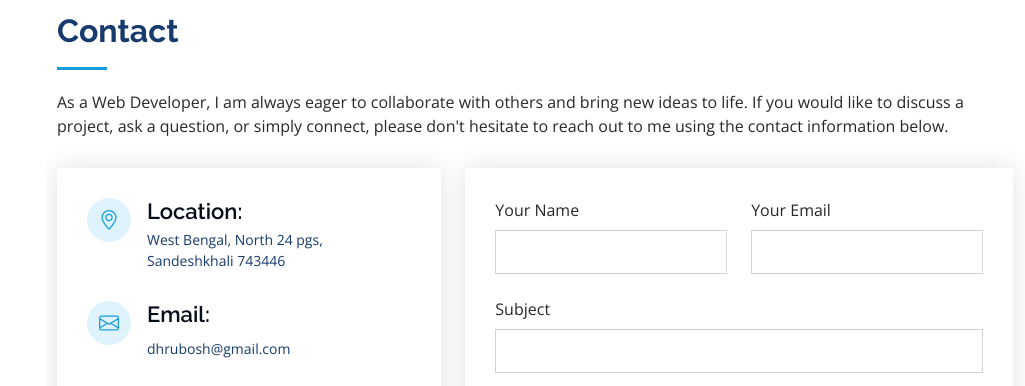
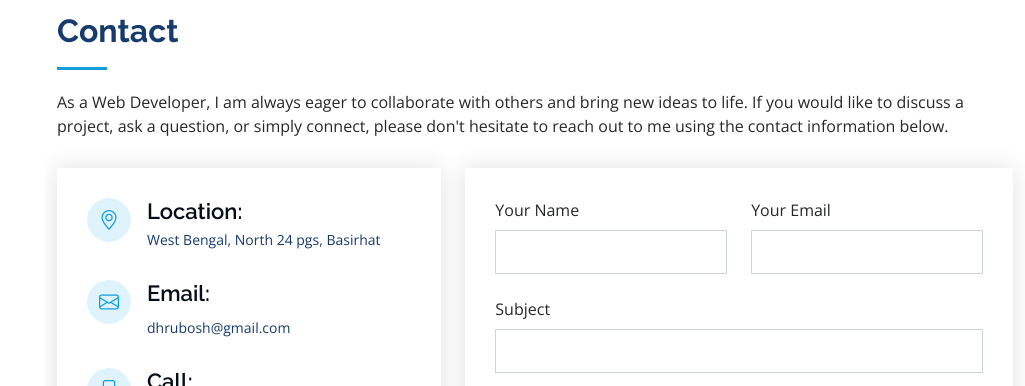
Before and after one commit to Dhrubojyoti-Saha/Dhrubojyoti-Saha.github.io, a plain HTML site: page index.html in a window 1280 px wide. Shown: the part 3998-4384 px from the top of the page, without its empty margins (255-1280 px from the left). Drawn offline with nearby package versions, Linux system fonts and the light colour scheme.

Commit message:
Update index.html
update location name

```diff
--- a/index.html
+++ b/index.html
@@ -360,7 +360,7 @@
               <div class="address">
                 <i class="bi bi-geo-alt"></i>
                 <h4>Location:</h4>
-                <p>West Bengal, North 24 pgs, Sandeshkhali 743446</p>
+                <p>West Bengal, North 24 pgs, Basirhat</p>
               </div>
 
               <div class="email">
```
